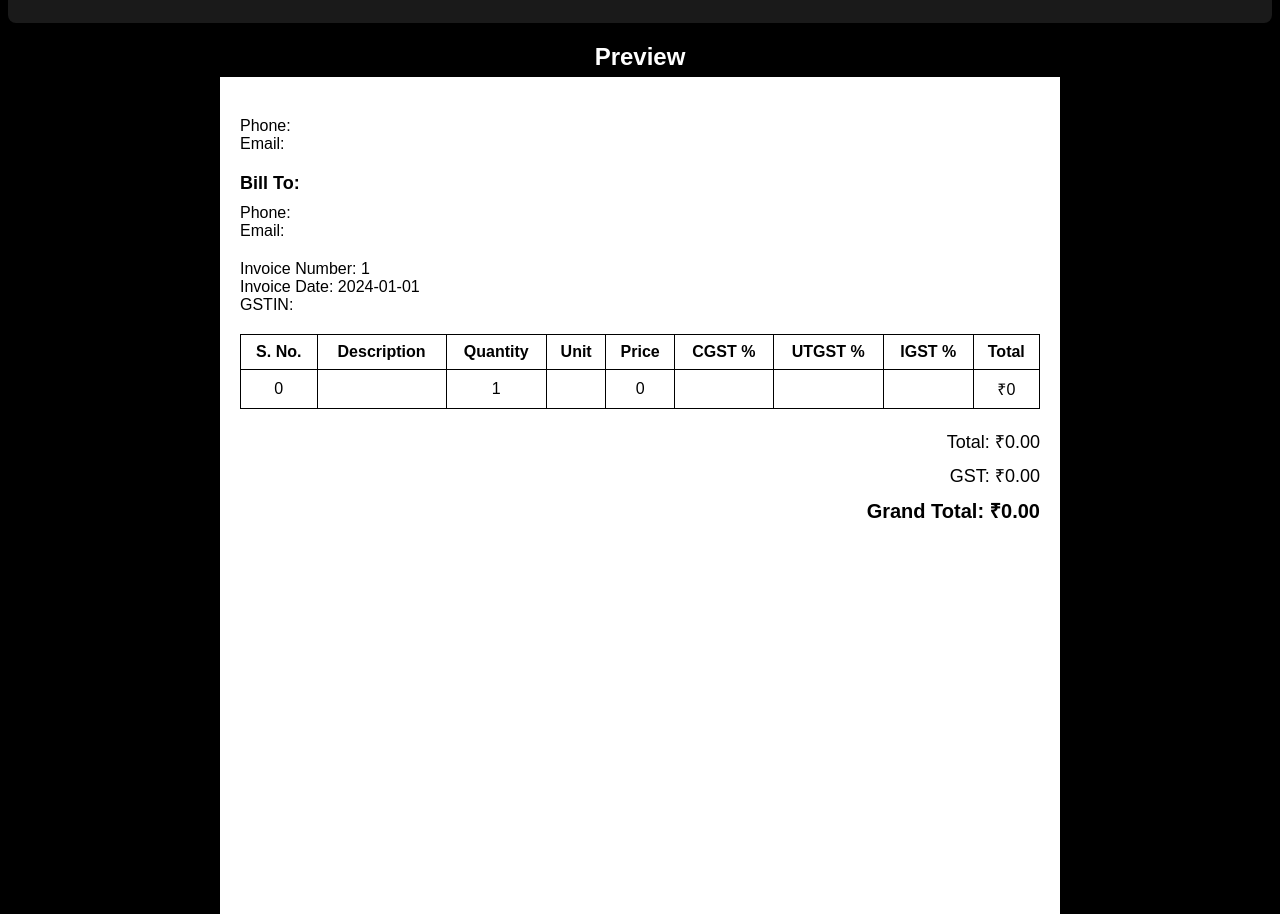
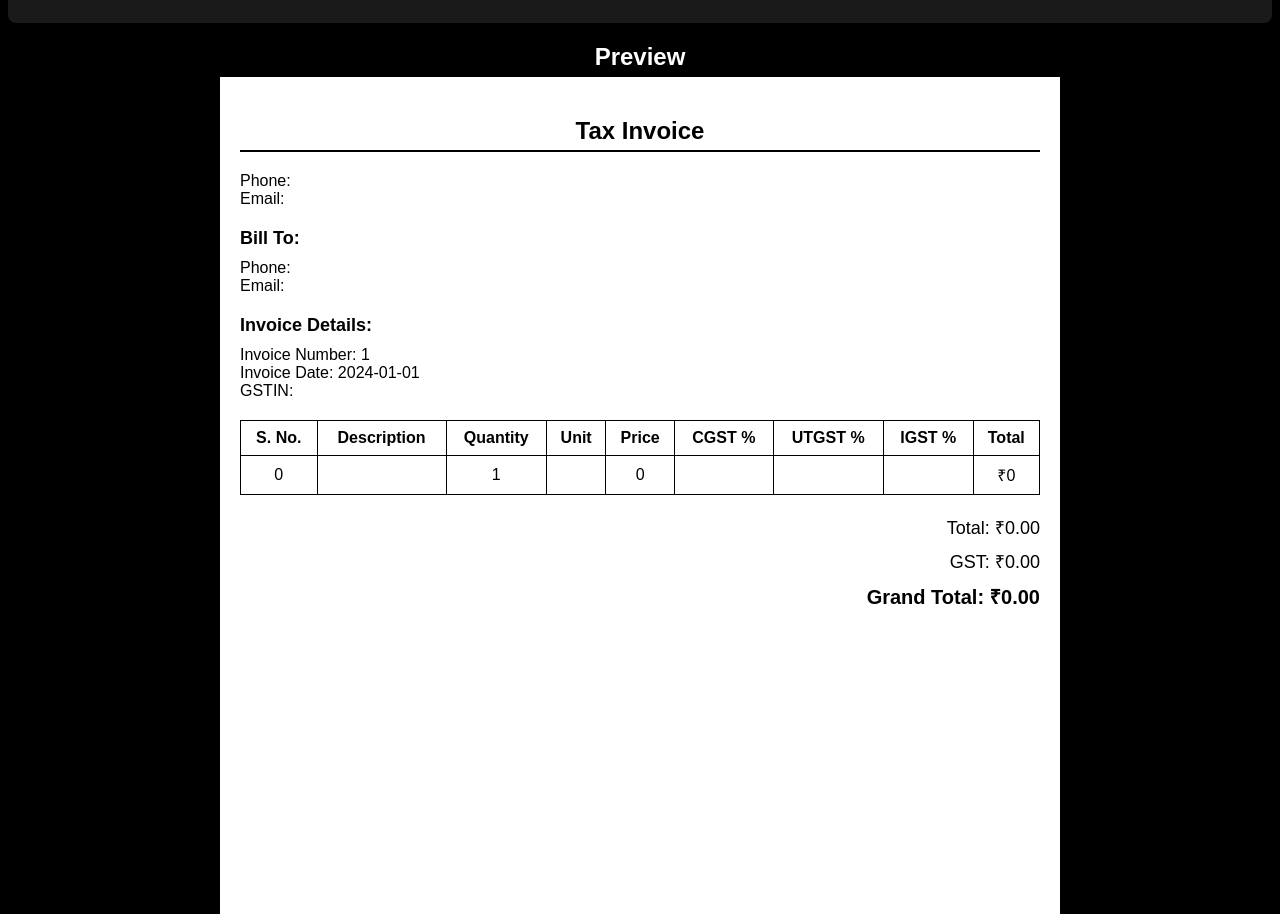
Before and after one commit to priyamkumar/Invoice-Generator, a React (Vite) app: page / in a window 1280 px wide. Shown: the part 1628-2542 px from the top of the page. Built offline with nearby package versions, Linux system fonts and the light colour scheme.

Commit message:
some layout changes

```diff
--- a/src/App.css
+++ b/src/App.css
@@ -185,7 +185,20 @@ button:hover {
   min-height: 1100px;
 }
 
-.header,
+.header {
+  margin-bottom: 20px;
+}
+
+.invoice-preview h2 {
+  color:#000;
+}
+
+.invoice
+{
+  text-align: center;
+  border-bottom: 2px solid black;
+}
+
 .client-info,
 .invoice-details,
 .totals {
--- a/src/Components/BillInfo.jsx
+++ b/src/Components/BillInfo.jsx
@@ -42,6 +42,8 @@ export default function BillInfo() {
   const [invoiceDate, setInvoiceDate] = useState("2024-01-01");
   const [gstNum, setGstNum] = useState();
 
+  const [invoices, setInvoices] = useState([]);
+
   return (
     <div className="invoice-details">
       <InvoiceDetails details={details} setDetails={setDetails}/>
--- a/src/Components/DocumentPreview.jsx
+++ b/src/Components/DocumentPreview.jsx
@@ -40,6 +40,9 @@ const DocumentPreview = ({
   return (
     <>
       <div className="invoice-preview" ref={printRef}>
+        <div className="invoice">
+          <h2>Tax Invoice</h2>
+        </div>
         <div className="header">
           <h2>{cName}</h2>
           <p>{cAddress}</p>
@@ -56,6 +59,7 @@ const DocumentPreview = ({
         </div>
 
         <div className="invoice-details">
+          <h3>Invoice Details:</h3>
           <p>Invoice Number: {invoice}</p>
           <p>Invoice Date: {date}</p>
           <p>GSTIN: {gst}</p>
@@ -83,7 +87,9 @@ const DocumentPreview = ({
                 <td>{item.quantity}</td>
                 <td>{item.unit}</td>
                 <td>{item.price}</td>
-              <td>{item.cgst}</td>
+                <td>
+                  {item.cgst} {item.cgst && "%"}
+                </td>
                 <td>{item.utgst}</td>
                 <td>{item.igst}</td>
                 <td>₹{item.amount}</td>
@@ -98,7 +104,8 @@ const DocumentPreview = ({
           <b>Grand Total: ₹{(totalAmount + totalGst).toFixed(2)}</b>
         </div>
       </div>
-    <div className="btn-div"><button onClick={handleDownloadPdf}>Download PDF</button>
+      <div className="btn-div">
+        <button onClick={handleDownloadPdf}>Download PDF</button>
       </div>
     </>
   );
```
Lines whose indentation alone changed are shown as unchanged.
